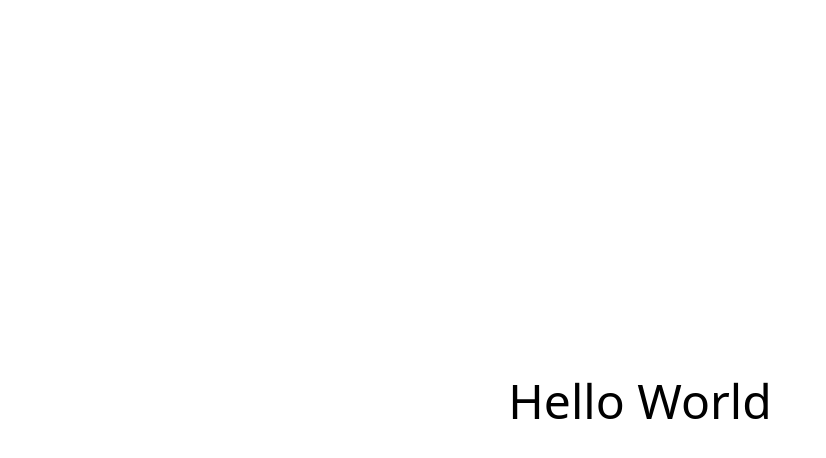
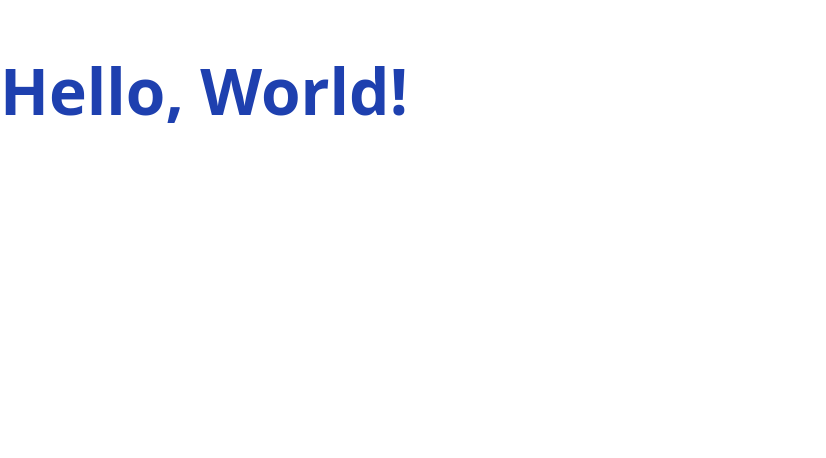
Before and after one commit to 22f3001807/hello-world-demo, a plain HTML site: page index.html in a window 1280 px wide. Shown: the whole page, without its empty margins (0-826 px from the left). Drawn offline with Linux system fonts and the light colour scheme.

Commit message:
Update index.html for round 2

```diff
--- a/index.html
+++ b/index.html
@@ -1,24 +1,27 @@
 <!DOCTYPE html>
 <html lang="en">
 <head>
-  <meta charset="UTF-8" />
+  <meta charset="utf-8" />
   <meta name="viewport" content="width=device-width, initial-scale=1" />
   <title>Hello World</title>
   <style>
-    html, body {
-      height: 100%;
+    :root { color-scheme: light dark; }
+    body {
       margin: 0;
+      font-family: system-ui, -apple-system, "Segoe UI", Roboto, Helvetica, Arial, "Apple Color Emoji", "Segoe UI Emoji";
+      line-height: 1.5;
     }
-    body {
-      display: flex;
-      align-items: center;
-      justify-content: center;
-      font-family: system-ui, -apple-system, Segoe UI, Roboto, Arial, sans-serif;
-      font-size: 3rem;
+    /* Typography-only changes to the Hello World text */
+    .hello {
+      font-size: clamp(2rem, 6vw, 4rem); /* larger text */
+      font-weight: 800;                  /* bold */
+      color: #1e40af;                    /* blue */
     }
   </style>
 </head>
 <body>
-  Hello World
+  <main>
+    <h1 class="hello">Hello, World!</h1>
+  </main>
 </body>
 </html>
```
